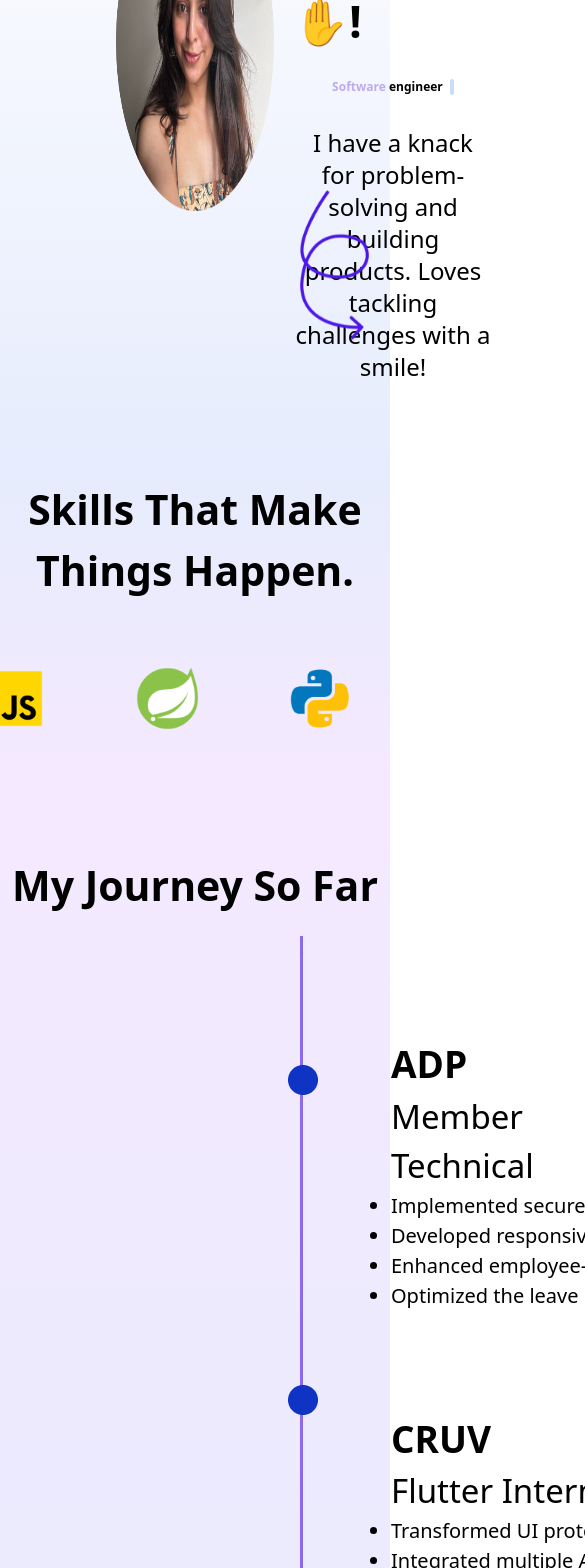
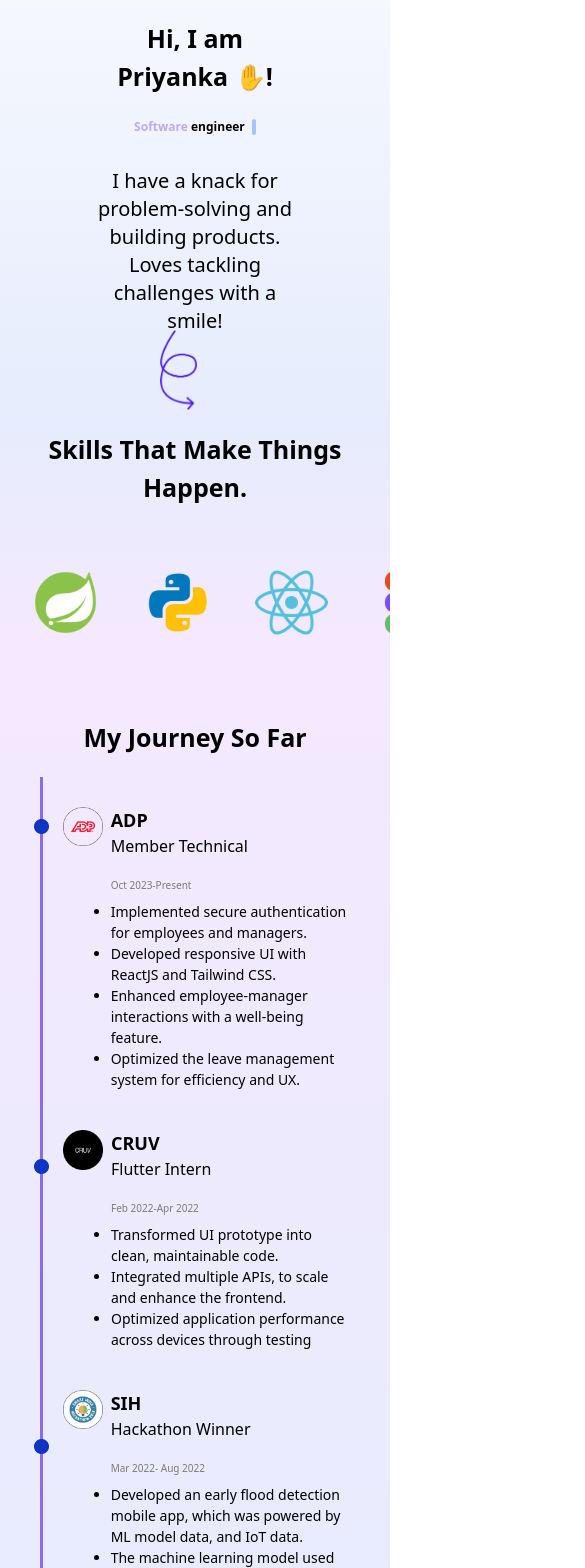
Before and after one commit to Priyanka-Chettri/Priyanka-Portfolio, a React (Vite) app: page / in a window 390 px wide. Shown: the part 260-1828 px from the top of the page, 585 px wide, since content can reach past the window. Built offline with nearby package versions, Linux system fonts and the light colour scheme.

Commit message:
Added mobile responsiveness

```diff
--- a/src/App.jsx
+++ b/src/App.jsx
@@ -23,7 +23,7 @@ function App() {
     <div className="-mt-20 bg-yellow-900" id="aboutme">
       <AboutMe/>
     </div>
-    <img src={arrow} className="absolute top-[450px] left-[300px] z-20 h-[150px]" >
+    <img src={arrow} className="absolute md:top-[450px] md:left-[300px] left-[160px] top-[590px] h-[80px] z-20 md:h-[150px]" >
     </img>
 
     <Skills/>
@@ -31,15 +31,13 @@ function App() {
     <Experience/>
 
     </div>
-    <div id="project">
+     <div id="project">
     <Projects/>
     </div>
 
     <div className="relative" id="contact">
-    <img src={LearningText} className="absolute top-[10px] left-[150px] z-20 h-[120px]"></img>
-    <img src={arrow} className="absolute top-[60px] left-[200px] z-20 h-[120px]"></img>
-
-
+    <img src={LearningText} className="absolute md:top-[10px] md:left-[150px] top-[10px] left-[50px] z-20 md:h-[120px] h-[60px]"></img>
+    <img src={arrow} className="absolute md:top-[60px] md:left-[200px] top-[30px] left-[50px] z-20 md:h-[120px] h-[60px]"></img>
     <ContactMe/>
     </div>
   </div>
--- a/src/components/AboutMe.jsx
+++ b/src/components/AboutMe.jsx
@@ -23,12 +23,12 @@ function AboutMe() {
   return (
     <>
     <div className=" bg-gradient-to-b from-white to-[#e6ecfd]" >
-      <div className='flex p-24'>
+      <div className='md:flex md:flex-row md:p-24 flex flex-col p-24'>
 
-        <img src={Profile2} className="h-[379px] w[376px] p-5 "></img>
+        <img src={Profile2} className="md:h-[379px] md:w-[376px] md:p-5 p-5 object-contain w-full h-full"></img>
 
-      <div className="flex flex-col  items-center justify-center w-full">
-            <p className='font-extrabold text-[45px]'>
+      <div className="flex flex-col items-center justify-center w-full">
+            <p className='font-extrabold md:text-[45px] text-[25px] text-center'>
                 Hi, I am Priyanka ✋!
             </p>
             <div>
@@ -36,7 +36,7 @@ function AboutMe() {
             <TypewriterEffectSmooth words={words}/>
             </div>
 
-            <p className='text-2xl text-center'>I have a knack for problem-solving and building products. Loves tackling challenges with a smile!</p>
+            <p className='md:text-2xl text-xl text-center'>I have a knack for problem-solving and building products. Loves tackling challenges with a smile!</p>
             </div>
         </div>
       </div>
--- a/src/components/ContactMe.jsx
+++ b/src/components/ContactMe.jsx
@@ -24,11 +24,11 @@ function ContactMe() {
 
   return (
 
-    <div className='bg-gradient-to-b from-[#F5E9FF] to-white pt-[180px] flex flex-col'>
+    <div className='bg-gradient-to-b from-[#F5E9FF] to-white md:pt-[180px] pt-[90px] flex flex-col'>
         <div>
         <Marquee className=''>
-            <div className='flex gap-4 h-full'>
-            <div className="twitter-embed" dangerouslySetInnerHTML={{
+            <div className='flex md:gap-4 md:h-full gap-5 h-auto'>
+            <div className="twitter-embed h-auto"  dangerouslySetInnerHTML={{
 
             __html:`<blockquote class="twitter-tweet"><p lang="en" dir="ltr">What are you learning today? <br>I&#39;ve picked up dynamic programming after a short break. Do you have any tips or advice on how to get started, or any tricks to share? <a href="https://t.co/s1aMHAQ8F7">pic.twitter.com/s1aMHAQ8F7</a></p>&mdash; Priyanka Chettri (@Pryancawithan_i) <a href="https://twitter.com/Pryancawithan_i/status/1835300109044625458?ref_src=twsrc%5Etfw">September 15, 2024</a></blockquote> <script async src="https://platform.twitter.com/widgets.js" charset="utf-8"></script>`
             }}>
@@ -61,7 +61,7 @@ function ContactMe() {
       </Marquee>
         </div>
         <div className='flex flex-col items-center justify-center mt-10'>
-            <p className='text-[33px]'>
+            <p className='md:text-[33px] text-[20px]'>
             Lets Keep in Touch!
             </p>
             <div className=' bg-[#BAB4D7] p-10 rounded-xl flex gap-10 mt-10 shadow-lg' >
--- a/src/components/Experience.jsx
+++ b/src/components/Experience.jsx
@@ -24,18 +24,18 @@ function Experience() {
 ]
   return (
     <div className='bg-gradient-to-b from-[#F5E9FF] to-[#e6ecfd] relative'>
-        <p className='text-[41px] text-center pt-20 mb-5 font-bold '>My Journey So Far</p>
-        <div className='flex gap-12'>
-          <div className='bg-[#8a6af0] h-[900px] w-[3px] ml-[300px] text-[#8a6af0]'>
+        <p className='md:text-[41px] text-[25px] text-center pt-20 mb-5 font-bold '>My Journey So Far</p>
+        <div className='flex md:gap-12 gap-5'>
+          <div className='bg-[#8a6af0] md:h-[900px] md:w-[3px] md:ml-[300px] ml-[40px] text-[#8a6af0] h-[980px] w-[3px]'>
            .
           </div>
-          <div className=' mt-[100px] flex flex-col gap-[100px]'>
+          <div className=' md:mt-[100px] mt-[30px] flex flex-col md:gap-[100px] gap-10'>
           <SingleExp CompanyName="ADP" Position="Member Technical" Period="Oct 2023-Present" work={expADP} logo={ADP}/>
-          <img src={dot} className='absolute top-[290px] left-[288px] z-20'></img>
-          <SingleExp CompanyName="CRUV" Position="Flutter Intern"  Period="Oct 2023-Present" work={expCRUV} logo={CRUV}/>
-          <img src={dot} className='absolute top-[610px] left-[288px] z-20'></img>
-          <SingleExp CompanyName="SIH" Position="Hackathon Winner" Period="Feb 2022-Apr 2022" work={expSIH} logo={SIH}/>
-          <img src={dot} className='absolute top-[910px] left-[288px] z-20'></img>
+          <img src={dot} className='absolute md:top-[290px] md:left-[293px] top-[180px] left-[34px] w-[15px] h-[15px] z-20'></img>
+          <SingleExp CompanyName="CRUV" Position="Flutter Intern"  Period="Feb 2022-Apr 2022" work={expCRUV} logo={CRUV}/>
+          <img src={dot} className='absolute md:top-[610px] md:left-[293px] top-[520px] left-[34px] w-[15px] h-[15px] z-20'></img>
+          <SingleExp CompanyName="SIH" Position="Hackathon Winner" Period="Mar 2022- Aug 2022" work={expSIH} logo={SIH}/>
+          <img src={dot} className='absolute md:top-[910px] md:left-[293px] top-[800px] left-[34px] w-[15px] h-[15px] z-20'></img>
           </div>
         </div>
 
--- a/src/components/NavBar.jsx
+++ b/src/components/NavBar.jsx
@@ -3,7 +3,7 @@ import React from 'react'
 function NavBar() {
   return (
     <>
-    <div className="flex gap-20 bg-[#bdaaf0] mt-6 py-3 px-10 rounded-full w-fit text-white shadow-xl">
+    <div className="flex py-3 px-2 gap-3 text-[12px] md:gap-20 bg-[#bdaaf0] mt-6 md:py-3 md:px-10 md:text-[18px] rounded-full w-fit text-white shadow-xl">
      <a href="#aboutme">About Me</a>
      <a href="#skills">Skills</a>
      <a href="#exp">Experience</a>
--- a/src/components/Projects.jsx
+++ b/src/components/Projects.jsx
@@ -10,30 +10,28 @@ function Projects() {
   const gitInsightTags=[
     "HTML",
     "TailWind CSS",
-    "Javascript"
+    "React"
   ]
   const TimeEaseDescrip="It is a landing page of a SaaS product, called TimeEase."
   const TimeEaseTags=[
     "HTML",
     "TailWind CSS",
-    "Javascript"
+    "JS"
   ]
   const QuizManiaDescrip="A quiz app with multiple categories, where you can  attempt quizzes multiple times with a Clean, user-friendly design."
   const QuizManiaTags=[
     "HTML",
     "TailWind CSS",
-    "Javascript"
+    "JS"
   ]
   return (
     <div className='bg-gradient-to-b from-[#e6ecfd] to-[#F5E9FF] pb-10 '>
 
      <p className='text-[41px] text-center pt-20 mb-5 font-bold'>My Work</p>
      <div >
-     <SingleProject projectVideo={GitVideo} projectName="GitInsightX" projectDescription={gitInsightXDescrip} projectTags={gitInsightTags}/>
-     <SingleProject projectVideo={TimeEaseVideo} projectName="TimeEase" projectDescription={TimeEaseDescrip} projectTags={ TimeEaseTags}/>
-
-     <SingleProject projectVideo={QuizManiaVideo} projectName="QuizMania" projectDescription={QuizManiaDescrip} projectTags={ QuizManiaTags}/>
-
+     <SingleProject projectVideo={GitVideo} projectName="GitInsightX" projectDescription={gitInsightXDescrip} projectTags={gitInsightTags}projectLink="https://git-insight-x-6fke.vercel.app/" />
+     <SingleProject projectVideo={TimeEaseVideo} projectName="TimeEase" projectDescription={TimeEaseDescrip} projectTags={ TimeEaseTags} projectLink="https://time-ease.vercel.app/"/>
+     <SingleProject projectVideo={QuizManiaVideo} projectName="QuizMania" projectDescription={QuizManiaDescrip} projectTags={ QuizManiaTags} projectLink="https://quiz-mania-three.vercel.app/"/>
      </div>
 
     </div>
--- a/src/components/SingleExp.jsx
+++ b/src/components/SingleExp.jsx
@@ -4,24 +4,23 @@ import React from 'react'
 function SingleExp({CompanyName, Position, Period, work, logo}) {
     return (
 
-               <div className='flex gap-10'>
-                <div className=''> <img src={logo} className='w-[120px] h-[120px]'></img></div>
+                 <div className='flex md:gap-10 gap-2 pr-10'>
+                <img src={logo} className='md:w-[120px] md:h-[120px] w-[40px] h-[40px] object-contain'></img>
                   <div className='flex flex-col'>
-                    <div className='flex gap-[300px]'>
-                        <div className='flex flex-col w-[300px]'>
-                            <p className='text-[37px] font-bold'>{CompanyName}</p>
-                            <p className='text-[33px]'>{Position}</p>
+                      <div className='flex flex-col md:gap-[300px] md:flex md:flex-row'>
+                          <div className='flex flex-col md:w-[300px]'>
+                              <p className='md:text-[37px] text-[18px] font-bold'>{CompanyName}</p>
+                              <p className='md:text-[33px] text-[16px]'>{Position}</p>
                           </div>
-
-                        <div className='flex items-center justify-center'>
-                        <p className='text-[22px] pt-5 text-[#7F7A7A]'>{Period}</p>
+                          <div className='flex md:items-center md:justify-center'>
+                          <p className='md:text-[22px] text-[10px] pt-5 text-[#7F7A7A] mb-2'>{Period}</p>
 
                           </div>
 
 
                       </div>
                       <div>
-                        <ul className='list-disc text-[20px]'>
+                          <ul className='list-disc md:text-[20px] text-[14px]'>
                           {work[0] && <li>{work[0]}</li>}
                           {work[1] && <li>{work[1]}</li>}
                           {work[2] && <li>{work[2]}</li>}
--- a/src/components/SingleProject.jsx
+++ b/src/components/SingleProject.jsx
@@ -1,20 +1,20 @@
 import React from 'react'
 import Tags from './Tags'
 
-function SingleProject({projectVideo, projectName, projectDescription, projectTags}) {
+function SingleProject({projectVideo, projectName, projectDescription, projectTags, projectLink}) {
   return (
-    <div className="mx-[100px] my-[50px] rounded-2xl flex bg-[#F6F4FF] shadow-lg">
-        <div className='w-1/2 m-10'>
+    <div className="md:mx-[100px] md:my-[50px] rounded-2xl md:flex md:flex-row flex flex-col bg-[#FFFFFF] shadow-lg mx-[30px] my-[10px]">
+        <div className='md:w-1/2 w-fit md:m-10 mx-5 mt-8'>
          <video  className="w-full h-auto rounded-lg shadow-lg" controls muted autoPlay loop >
             <source src={projectVideo} type="video/mp4"  >
             </source>
             Your browser doesnot suppport it
          </video>
         </div>
-        <div className='flex flex-col justify-start items-center mt-[60px] p-5 gap-5 w-1/2'>
-         <p className='text-[41px] font-bold'>{projectName}</p>
-         <p className='text-[20px] font-extralight text-center w-full'>{projectDescription}</p>
-         <Tags tags={projectTags}/>
+        <div className='flex flex-col justify-start items-center md:mt-[60px] p-5 gap-5 md:w-1/2'>
+         <p className='md:text-[41px] text-[20px] font-bold'>{projectName}</p>
+         <p className='md:text-[20px]  text-[15px] font-extralight text-center w-full'>{projectDescription}</p>
+         <Tags tags={projectTags} proLink={projectLink} />
         </div>
     </div>
   )
--- a/src/components/Skills.jsx
+++ b/src/components/Skills.jsx
@@ -13,10 +13,10 @@ import cplusplus from "../assets/cplusplus.png"
 
 function Skills() {
   return (
-<div className='bg-gradient-to-b from-[#e6ecfc] to-[#F5E9FF] text-[120px] ' id="skills" >
-    <p className='text-[41px] text-center pt-15 mb-5 font-bold'>Skills That Make Things Happen.</p>
-    <Marquee className='pb-10'>
-    <div className='flex gap-20 align-baseline'>
+<div className='bg-gradient-to-b from-[#e6ecfc] to-[#F5E9FF] ' id="skills" >
+    <p className='md:text-[41px] text-[25px] text-center pt-15 mb-5 font-bold'>Skills That Make Things Happen.</p>
+    <Marquee className='md:pb-10'>
+    <div className='flex md:gap-20 gap-10 align-baseline'>
    <img src={java} className='w-[73px] h-[97px]'></img>
    <img src={tailWind} className='w-[73px] h-[97x] pt-10'></img>
    <img src={javaScript} className='w-[73px] h-[97x] pt-10'></img>
--- a/src/components/Tags.jsx
+++ b/src/components/Tags.jsx
@@ -1,22 +1,22 @@
 import React from 'react'
 
-function Tags({tags}) {
+function Tags({tags, proLink}) {
   return (
     <div  className='flex flex-col gap-5 text-white text-center'>
-        <div className=' font-bold flex gap-10'>
-        <div className='rounded-2xl bg-[#A99CE7] w-fit px-3 hover:scale-105 transition-all cursor-pointer' >
-           {tags[0]}
+        <div className='font-bold flex md:gap-10 gap-4'>
+        <div className='rounded-2xl bg-[#A99CE7] md:w-fit md:px-3 px-4 hover:scale-105 transition-all cursor-pointer md:text-[15px] text-[10px]' >
+        {tags[0]}
         </div>
-        <div className='rounded-2xl bg-[#A99CE7] w-fit px-3 hover:scale-105 transition-all cursor-pointer'>
+        <div className='rounded-2xl bg-[#A99CE7] md:w-fit md:px-3 px-4 hover:scale-105 transition-all cursor-pointer md:text-[15px] text-[10px]'>
         {tags[1]}
         </div>
-        <div className='rounded-2xl bg-[#A99CE7] w-fit px-3 hover:scale-105 transition-all cursor-pointer'>
+        <div className='rounded-2xl bg-[#A99CE7] md:w-fit md:px-3 px-4  hover:scale-105 transition-all cursor-pointer md:text-[15px] text-[10px]'>
         {tags[2]}
         </div>
         </div>
        <div className='flex justify-center items-center font-bold'>
-       <button className='rounded-2xl bg-[#B3C8FF] w-fit px-8 hover:scale-105 transition-all cursor-pointer'>
-         <a href="https://git-insight-x-6fke.vercel.app/" target="_blank">
+       <button className='rounded-2xl bg-[#B3C8FF] md:w-fit px-8 hover:scale-105 transition-all cursor-pointer md:text-[15px] text-[10px]'>
+         <a href={proLink} target="_blank">
          <span>Link</span>
          </a>
 
```
Lines whose indentation alone changed are shown as unchanged.
